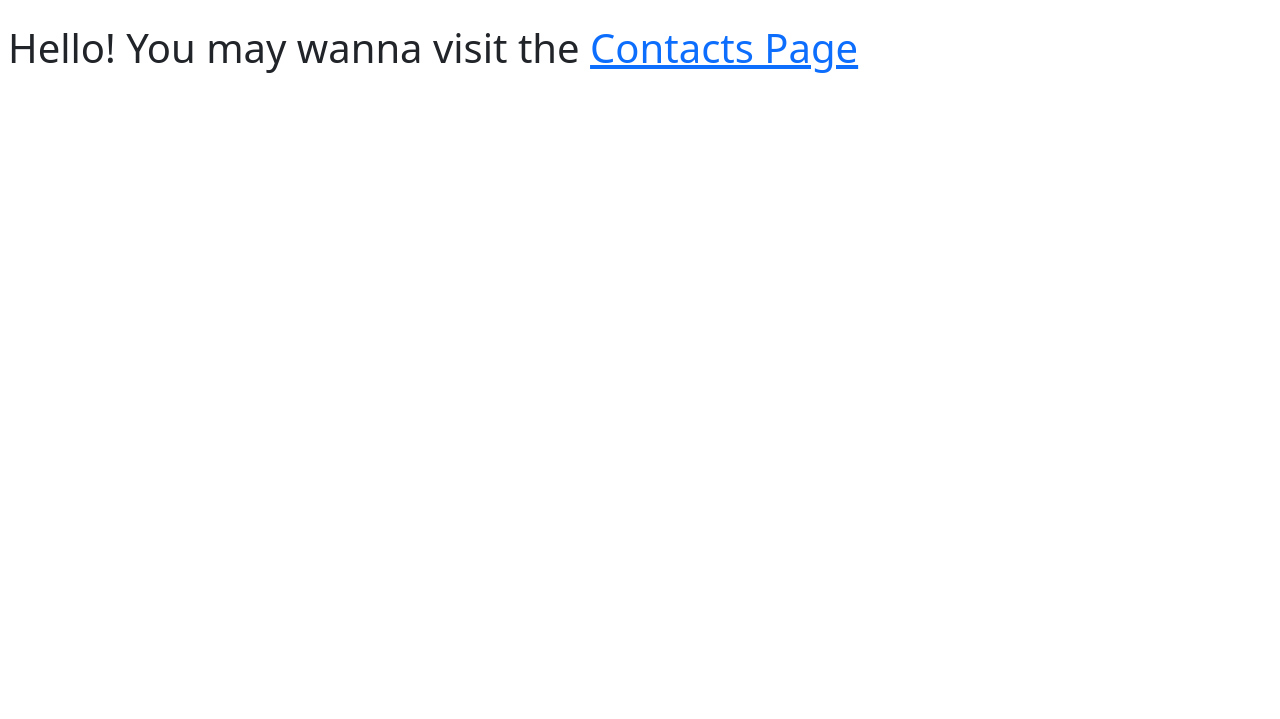
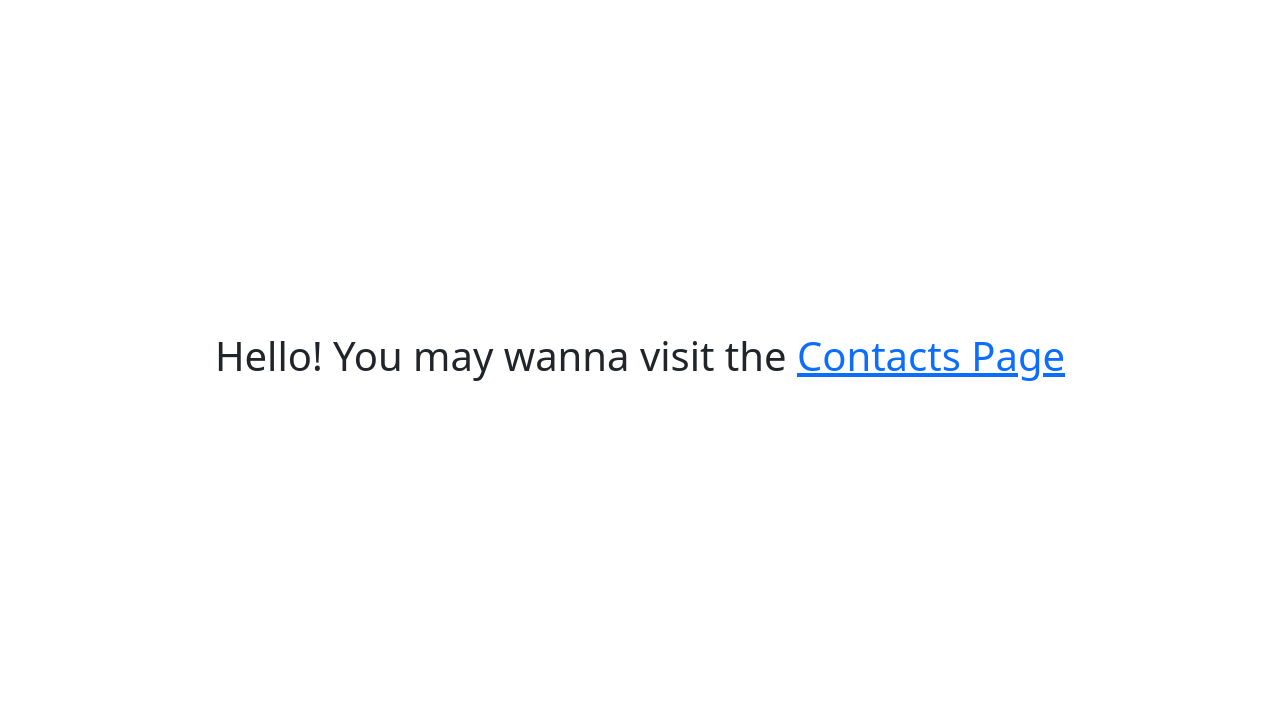
Before and after one commit to AlexisCesar/python-crud, a Django app: page / in a window 1280 px wide. Shown: the part 56-775 px from the top of the page. Run offline with Django 4.2, Linux system fonts and the light colour scheme; some libraries are stand-ins or nearby versions.

Commit message:
Change index page text alignment

```diff
--- a/web/myContacts/templates/index.html
+++ b/web/myContacts/templates/index.html
@@ -3,7 +3,7 @@
 {% block title %} MyContacts! - Index {% endblock %}
 
 {% block content %}
-<div class="ms-2 mt-4">
-    <h1>Hello! You may wanna visit the <a href="{% url 'contacts' %}" class="link-primary">Contacts Page</a></h1>
-</div>
+    <div class="d-flex justify-content-center align-items-center" style="height: 90vh;">
+        <h1>Hello! You may wanna visit the <a href="{% url 'contacts' %}" class="link-primary">Contacts Page</a></h1>
+    </div>
 {% endblock %}
```
